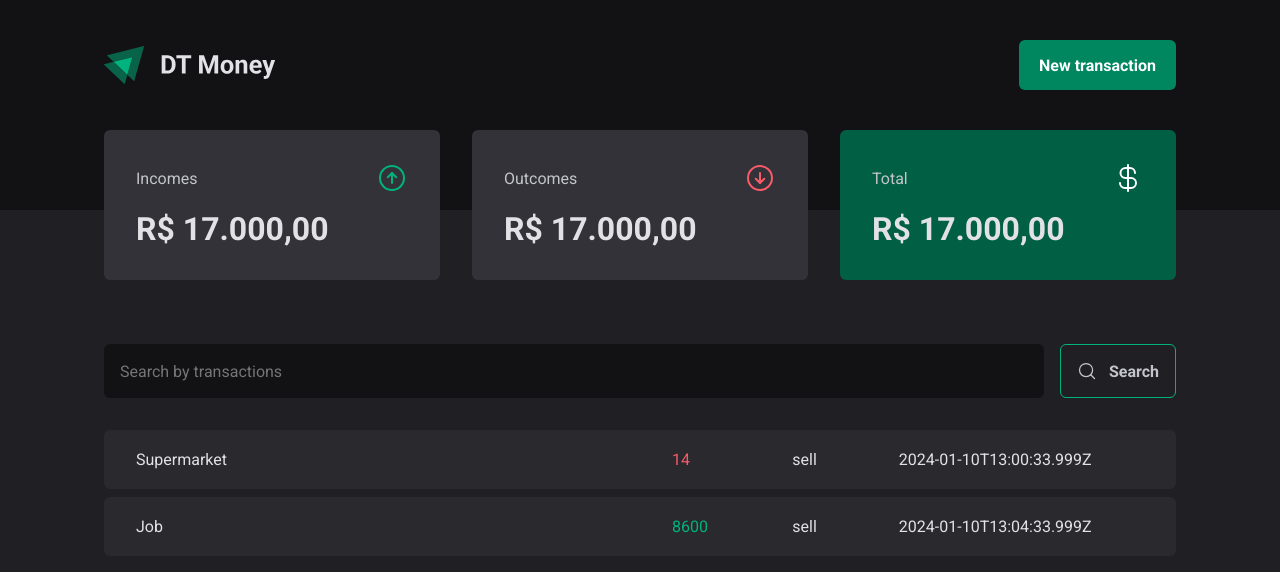
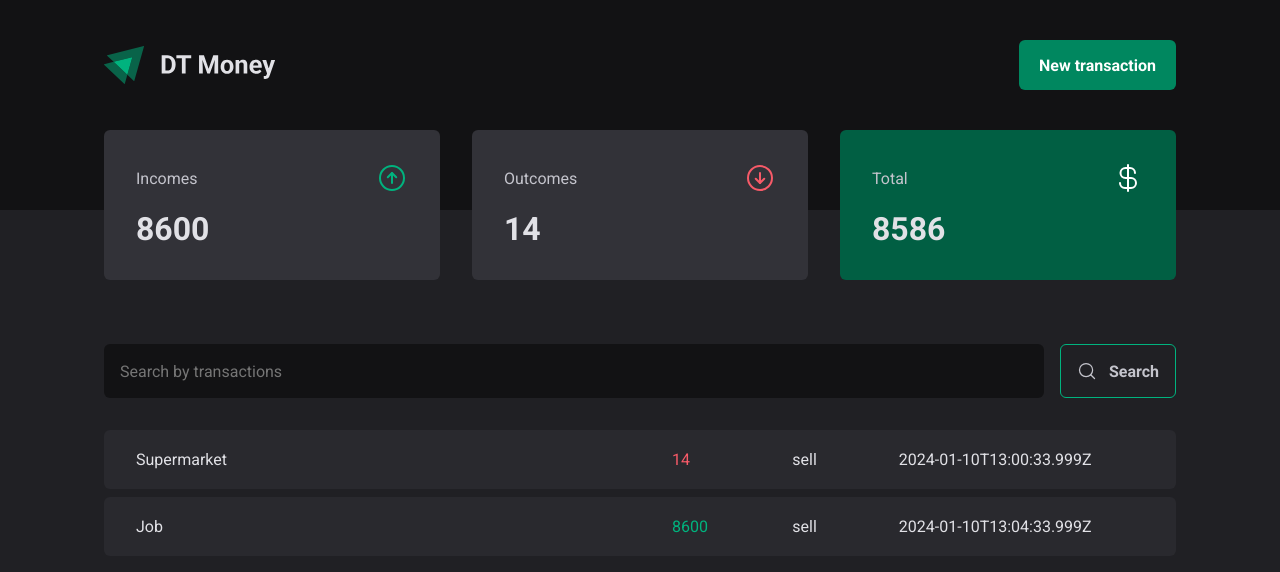
Before and after one commit to o-yurimaciel/dt-money, a React (Vite) app: page / in a window 1280 px wide. Shown: the top 572 px of the page. Built offline with nearby package versions, Linux system fonts and the light colour scheme; data requests are answered from the project's data file.

Commit message:
add summary values with transactions context

```diff
--- a/src/components/Summary/index.tsx
+++ b/src/components/Summary/index.tsx
@@ -1,7 +1,30 @@
 import { ArrowCircleDown, ArrowCircleUp, CurrencyDollar } from "phosphor-react";
 import { SummaryCard, SummaryContainer } from "./styles";
+import { useContext } from "react";
+import { TransactionsContext } from "../../contexts/TransactionsContext";
 
 export function Summary() {
+    const { transactions } = useContext(TransactionsContext)
+
+    const summary = transactions.reduce(
+        (acc, transaction) => {
+            if(transaction.type === 'income') {
+                acc.income += transaction.price
+                acc.total += transaction.price
+            } else {
+                acc.outcome += transaction.price
+                acc.total -= transaction.price
+            }
+
+            return acc
+        },
+        {
+            income: 0,
+            outcome: 0,
+            total: 0
+        }
+    )
+
     return (
         <SummaryContainer>
             <SummaryCard>
@@ -10,7 +33,7 @@
                     <ArrowCircleUp  size={32} color="#00b37e"/>
                 </header>
 
-                <strong>R$ 17.000,00</strong>
+                <strong>{summary.income}</strong>
             </SummaryCard>
 
             <SummaryCard>
@@ -19,7 +42,7 @@
                     <ArrowCircleDown  size={32} color="#f75a68"/>
                 </header>
 
-                <strong>R$ 17.000,00</strong>
+                <strong>{summary.outcome}</strong>
             </SummaryCard>
 
             <SummaryCard variant="green">
@@ -28,7 +51,7 @@
                     <CurrencyDollar  size={32} color="#fff"/>
                 </header>
 
-                <strong>R$ 17.000,00</strong>
+                <strong>{summary.total}</strong>
             </SummaryCard>
         </SummaryContainer>
     )
```
